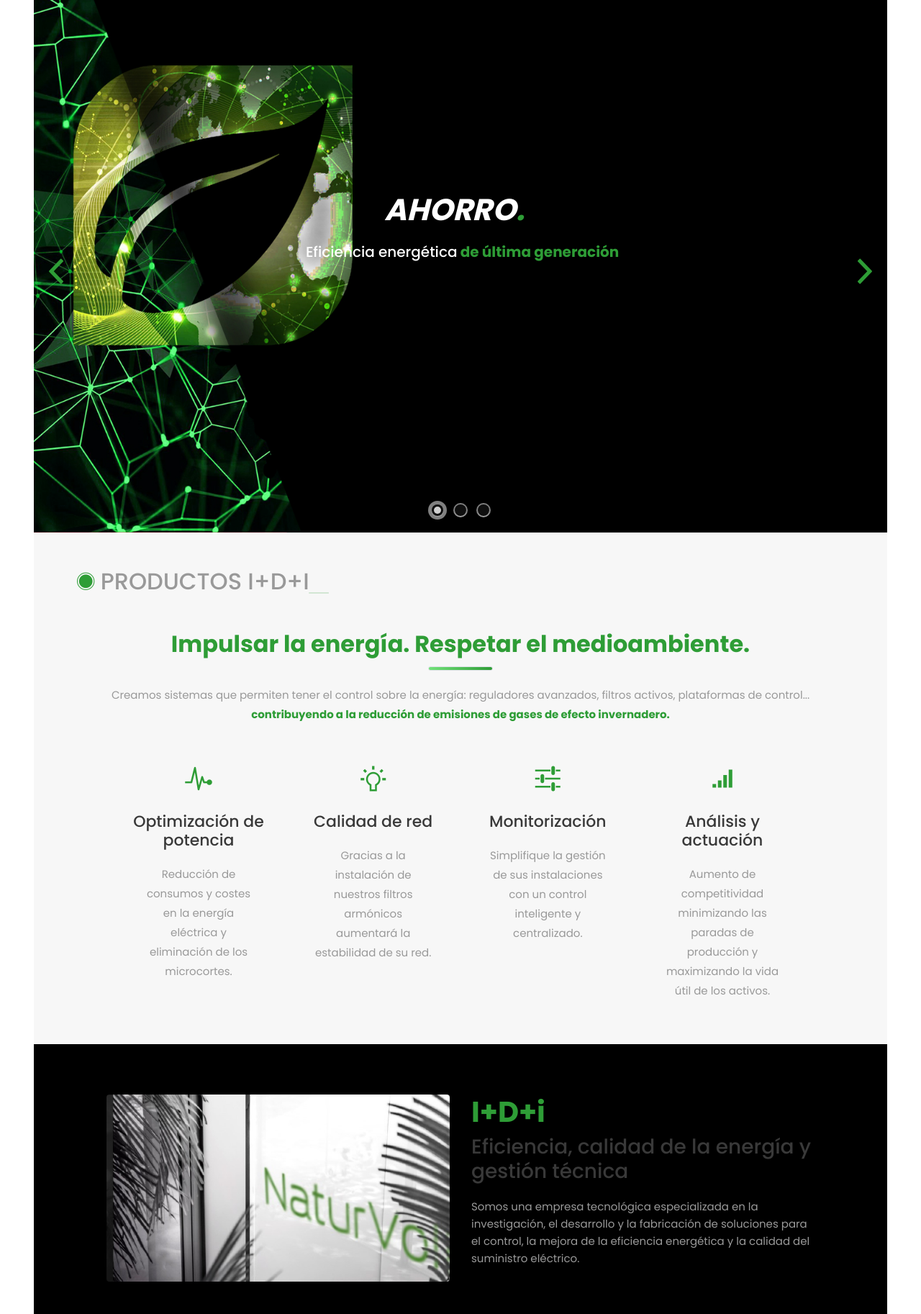
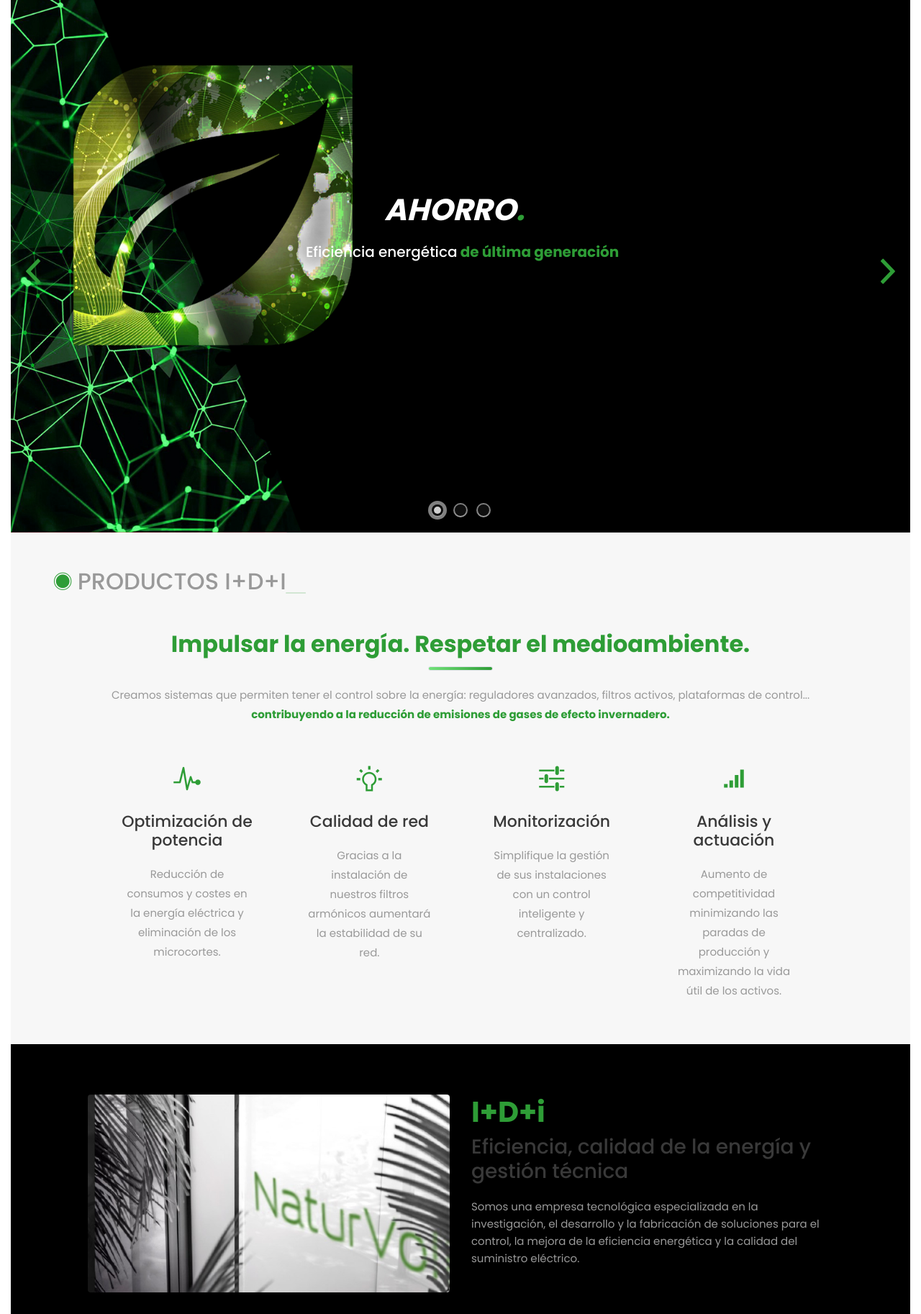
Before and after one commit to VIRIATO80/Naturvolt, a PHP site: page /index.php in a window 1280 px wide. Shown: the part 76-1902 px from the top of the page at 72% size. Run offline with PHP 8.4, Linux system fonts and the light colour scheme; some web fonts are replaced.

Commit message:
cambio del container-fluid para que ocupe el 100%

```diff
--- a/css/style.css
+++ b/css/style.css
@@ -1395,7 +1395,3 @@ textarea:focus {
       max-width: 100%;
   }
 }
-
-.container-fluid {
-    width: 95%;
-}
```
